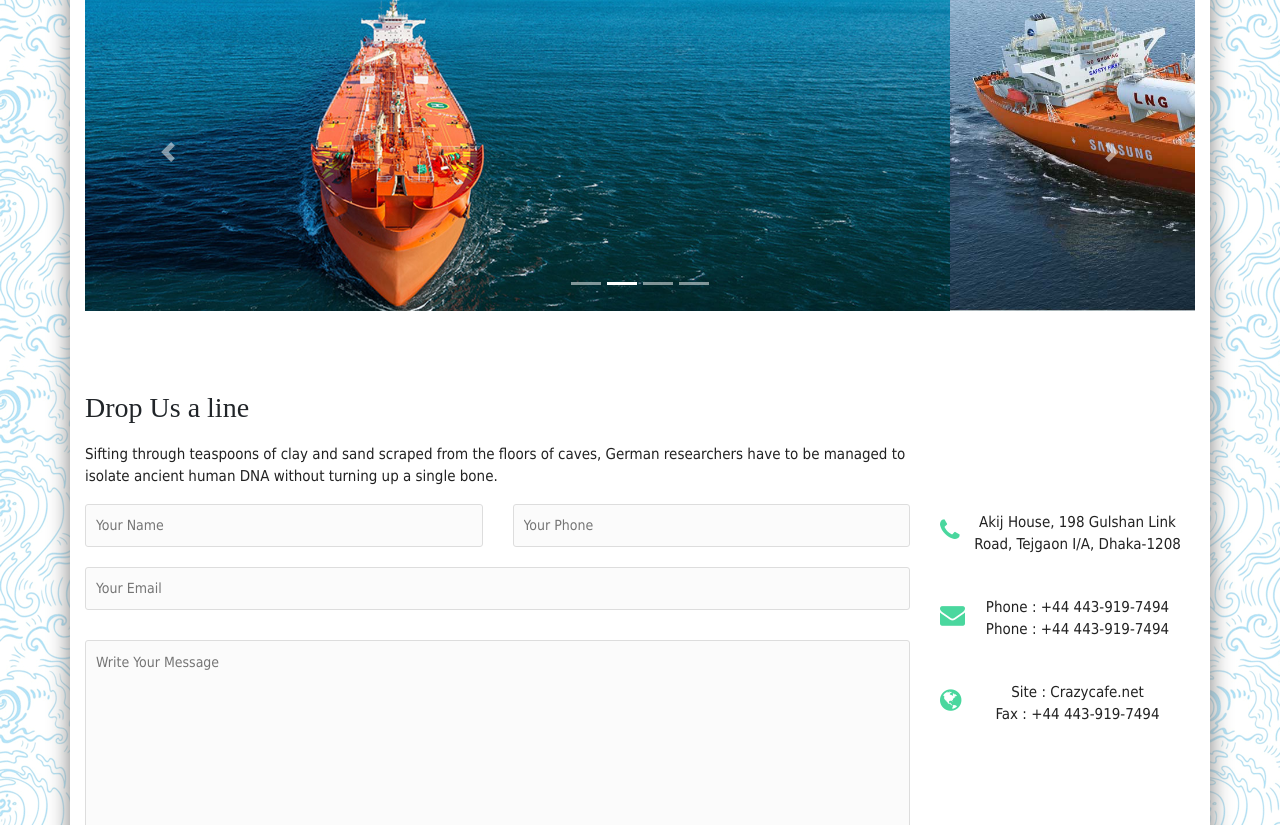
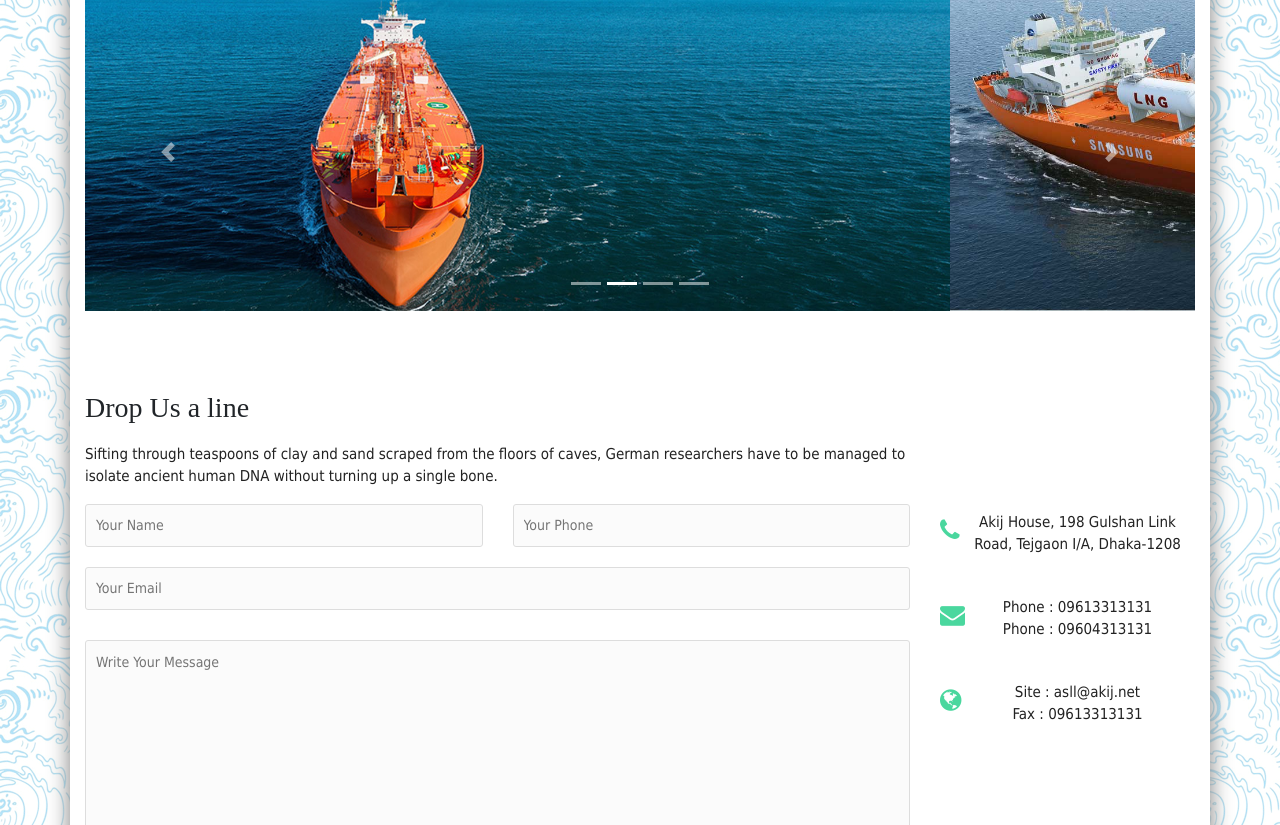
Before and after one commit to RhythmicLegend/asllsite, a plain HTML site: page contact-us.html in a window 1280 px wide. Shown: the part 127-952 px from the top of the page. Drawn offline with Linux system fonts and the light colour scheme.

Commit message:
Update contact-us.html

```diff
--- a/contact-us.html
+++ b/contact-us.html
@@ -100,13 +100,13 @@
                         </div>
                         <div class="single-contact-info">
                             <div class="contact-info-icon"><i class="fa fa-envelope"></i></div>
-                            <p>Phone :  +44 443-919-7494</p>
-                            <p>Phone :  +44 443-919-7494</p>
+                            <p>Phone :  09613313131</p>
+                            <p>Phone :  09604313131</p>
                         </div>
                         <div class="single-contact-info">
                             <div class="contact-info-icon"><i class="fa fa-globe"></i></div>
-                            <p>Site :  Crazycafe.net</p>
-                            <p>Fax :  +44 443-919-7494</p>
+                            <p>Site :  asll@akij.net</p>
+                            <p>Fax :  09613313131</p>
                         </div>
                     </div>
                 </div>
```
